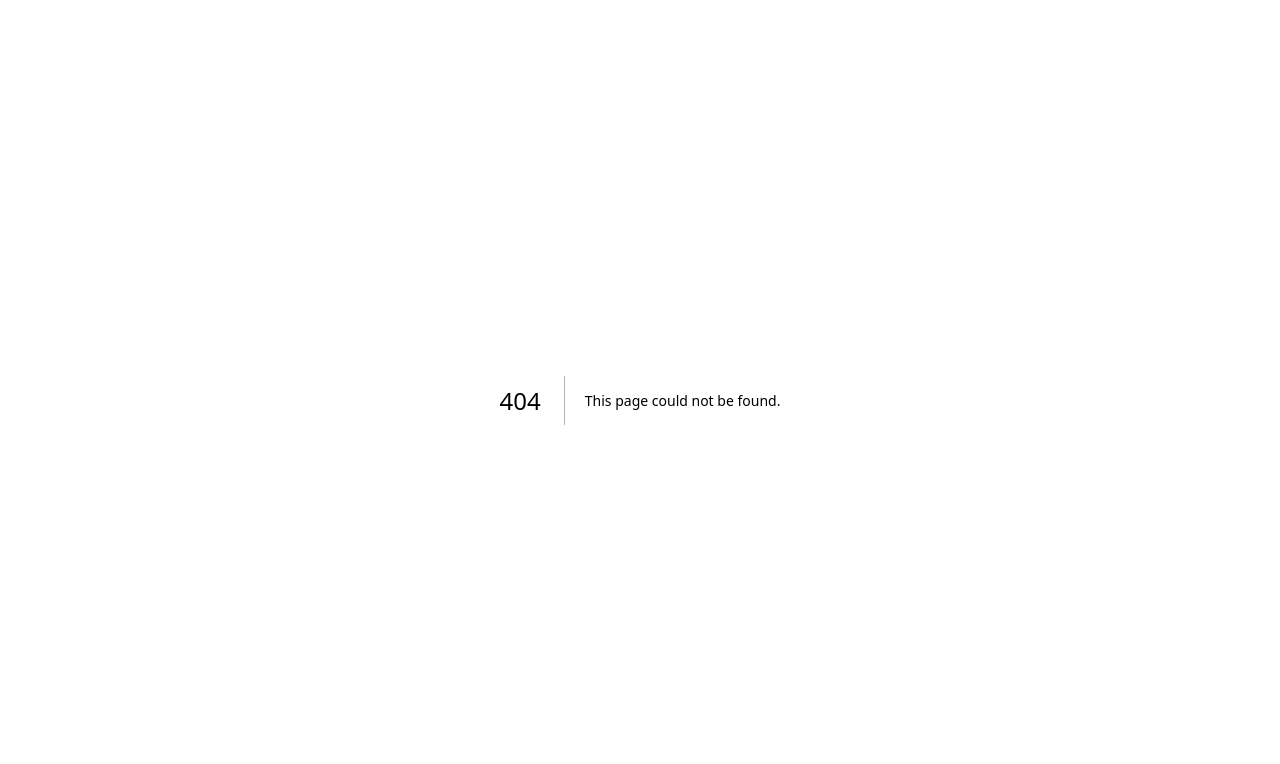
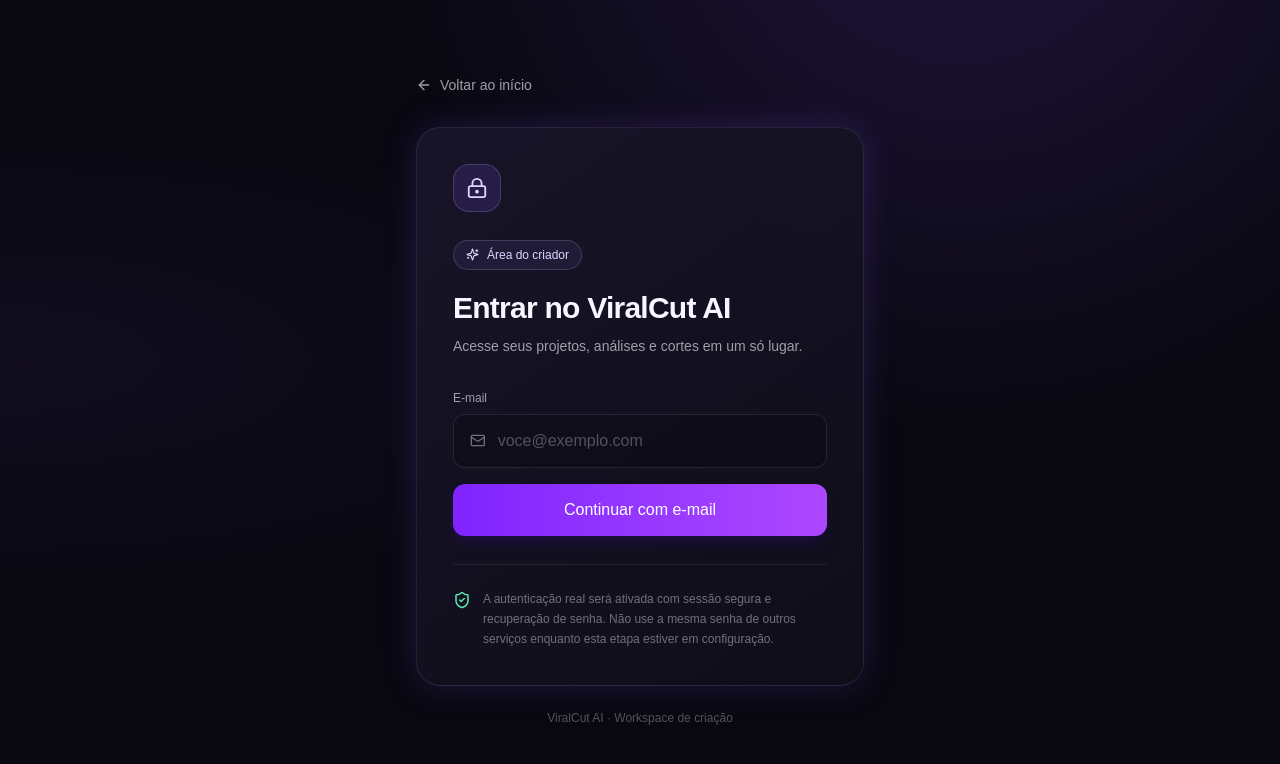
Before and after one commit to Brussels2024/viralcut-ai, a Next.js app: page /entrar in a window 1280 px wide. Before the commit this address had no page. Shown: the top 764 px of the page. Built offline with nearby package versions, Linux system fonts and the light colour scheme.

Commit message:
feat: add creator sign-in entry page

```diff
--- /dev/null
+++ b/app/entrar/page.tsx
@@ -0,0 +1,53 @@
+"use client";
+
+import Link from "next/link";
+import { useState } from "react";
+import { ArrowLeft, LockKeyhole, Mail, ShieldCheck, Sparkles } from "lucide-react";
+
+export default function SignInPage() {
+  const [email, setEmail] = useState("");
+  const [message, setMessage] = useState("");
+
+  function handleSubmit(event: React.FormEvent<HTMLFormElement>) {
+    event.preventDefault();
+    setMessage("O acesso por e-mail ainda não está habilitado. Estamos concluindo a configuração segura da autenticação. Nenhuma senha foi enviada ou armazenada.");
+  }
+
+  return (
+    <main className="flex min-h-screen items-center justify-center px-5 py-12">
+      <div className="w-full max-w-md">
+        <Link href="/" className="mb-8 inline-flex items-center gap-2 text-sm text-zinc-400 transition hover:text-white">
+          <ArrowLeft size={16} /> Voltar ao início
+        </Link>
+        <section className="glass purple-glow rounded-3xl p-7 sm:p-9">
+          <div className="mb-7 flex h-12 w-12 items-center justify-center rounded-2xl border border-violet-300/20 bg-violet-500/15 text-violet-200">
+            <LockKeyhole size={22} />
+          </div>
+          <div className="inline-flex items-center gap-2 rounded-full border border-violet-300/20 bg-violet-400/[0.08] px-3 py-1.5 text-xs text-violet-200">
+            <Sparkles size={13} /> Área do criador
+          </div>
+          <h1 className="mt-5 text-3xl font-semibold tracking-tight">Entrar no ViralCut AI</h1>
+          <p className="mt-2 text-sm leading-6 text-zinc-400">Acesse seus projetos, análises e cortes em um só lugar.</p>
+          <form onSubmit={handleSubmit} className="mt-8 space-y-4">
+            <label className="block">
+              <span className="mb-2 block text-xs font-medium text-zinc-400">E-mail</span>
+              <span className="flex items-center gap-3 rounded-xl border border-white/10 bg-black/20 px-4 focus-within:border-violet-400/60">
+                <Mail size={17} className="text-zinc-500" />
+                <input type="email" required autoComplete="email" value={email} onChange={(event) => setEmail(event.target.value)} placeholder="voce@exemplo.com" className="w-full bg-transparent py-3.5 text-sm text-white outline-none placeholder:text-zinc-600" />
+              </span>
+            </label>
+            <button type="submit" className="w-full rounded-xl bg-gradient-to-r from-violet-600 to-purple-500 px-5 py-3.5 text-sm font-semibold text-white shadow-lg shadow-violet-950/40 transition hover:brightness-110">
+              Continuar com e-mail
+            </button>
+          </form>
+          {message && <p role="status" className="mt-4 rounded-xl border border-amber-300/20 bg-amber-400/[0.08] px-4 py-3 text-xs leading-5 text-amber-100">{message}</p>}
+          <div className="mt-7 flex items-start gap-3 border-t border-white/[0.07] pt-6">
+            <ShieldCheck size={18} className="mt-0.5 shrink-0 text-emerald-300" />
+            <p className="text-xs leading-5 text-zinc-500">A autenticação real será ativada com sessão segura e recuperação de senha. Não use a mesma senha de outros serviços enquanto esta etapa estiver em configuração.</p>
+          </div>
+        </section>
+        <p className="mt-6 text-center text-xs text-zinc-600">ViralCut AI · Workspace de criação</p>
+      </div>
+    </main>
+  );
+}
```
